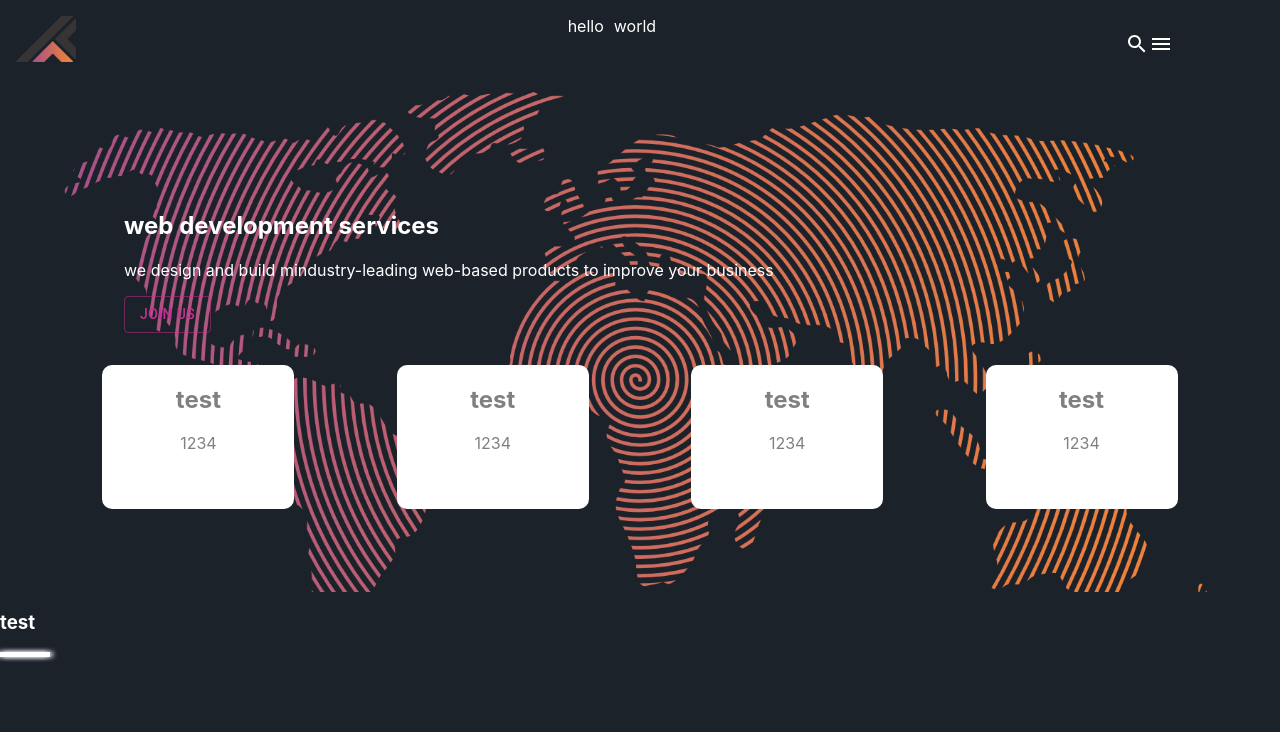
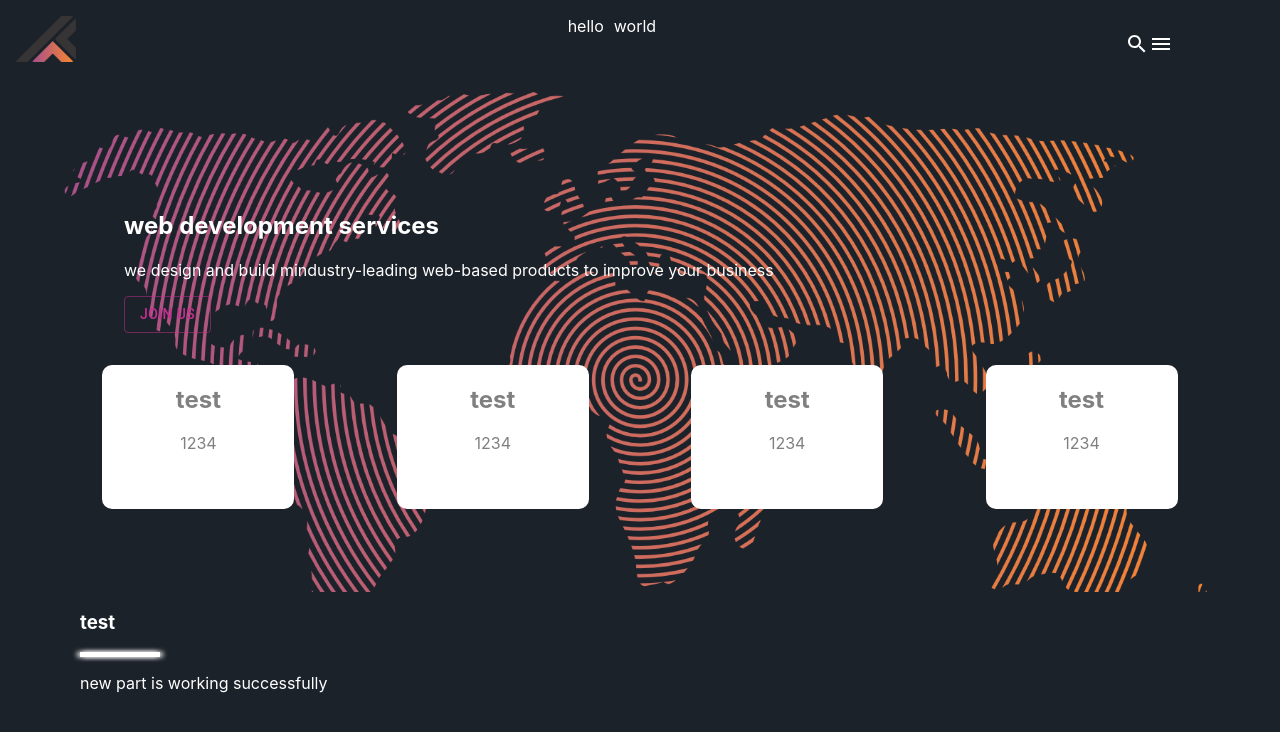
Before and after one commit to pedrambabazadeh/business-website, a React (Create React App) app: page / in a window 1280 px wide. Shown: the top 732 px of the page. Built offline with nearby package versions, Linux system fonts and the light colour scheme.

Commit message:
desolve the bug and develop the css belonging to the part component

```diff
--- a/src/App.js
+++ b/src/App.js
@@ -22,7 +22,7 @@ function App() {
         <Navigation/>
         {/* needs to be dynamic from here*/}
         <Header/>
-        <Part title="test" text="new part is working successfully" color="#ffffff"/>
+        <Part title="test" data="new part is working successfully" color="#ffffff"/>
       </div>
     </ThemeProvider>
   );
--- a/src/Components/Part/Part.jsx
+++ b/src/Components/Part/Part.jsx
@@ -3,7 +3,7 @@ import './part.css'
 
 export default function Part(props) {
   return (
-    <section>
+    <section className='main-section'>
         <h3>{props.title}</h3>
         <div className='separator'
           style={{backgroundColor: props.color,
--- a/src/Components/Part/part.css
+++ b/src/Components/Part/part.css
@@ -1,4 +1,8 @@
 .separator{
-    max-width: 50px;
+    max-width: 80px;
     height: 5px;
 }
+
+.main-section{
+    padding-left: 80px;
+}
```
